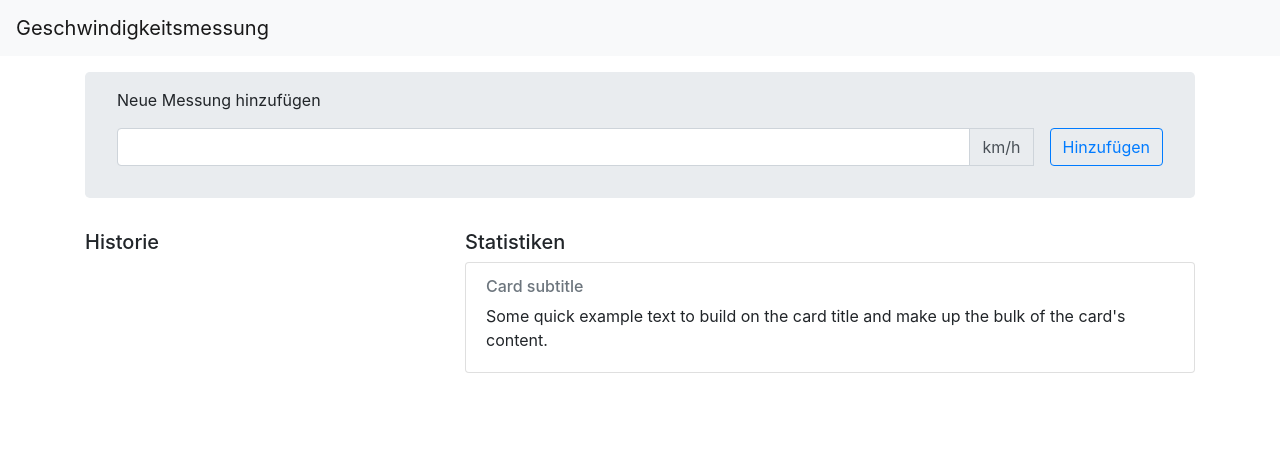
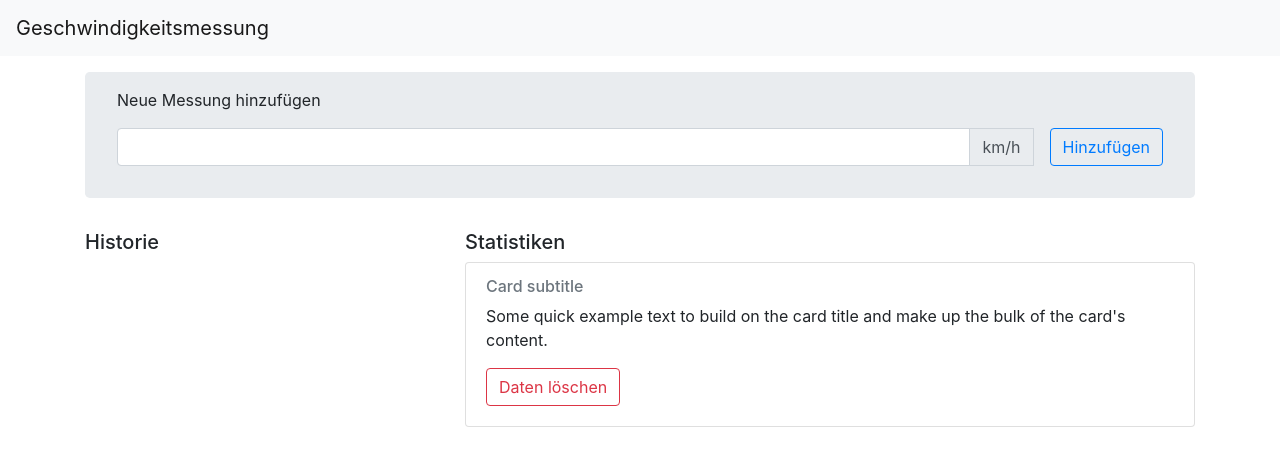
Before and after one commit to marcelsutterlin/speed-measurement, an Angular app: page / in a window 1280 px wide. Shown: the top 466 px of the page. Built offline with nearby package versions, Linux system fonts and the light colour scheme.

Commit message:
added display of historical values in history component

```diff
--- a/src/app/history/history.component.html
+++ b/src/app/history/history.component.html
@@ -2,7 +2,7 @@
     <div class="col-sm-4">
         <h5 class="title text-left">Historie</h5>
         <ul class="list-group historie">
-            <li *ngFor="let wert of history" class="list-group-item">{{wert}}</li>
+            <li *ngFor="let wert of this.dataService.getValues()" class="list-group-item">{{wert}}</li>
         </ul>
     </div>
     <div class="col-sm-8">
@@ -11,6 +11,7 @@
             <div class="card-body text-left">
                 <h6 class="card-subtitle mb-2 text-muted">Card subtitle</h6>
                 <p class="card-text">Some quick example text to build on the card title and make up the bulk of the card's content.</p>
+                <button type="button" class="btn btn-outline-danger">Daten löschen</button>
 
             </div>
         </div>
--- a/src/app/history/history.component.ts
+++ b/src/app/history/history.component.ts
@@ -1,4 +1,6 @@
 import { Component, OnInit } from '@angular/core';
+import { DataService } from '../data.service'
+
 
 @Component({
   selector: 'app-history',
@@ -7,7 +9,7 @@ import { Component, OnInit } from '@angular/core';
 })
 export class HistoryComponent implements OnInit {
 
-  constructor() {
+  constructor(private dataService: DataService) {
    }
 
   ngOnInit() {
```
